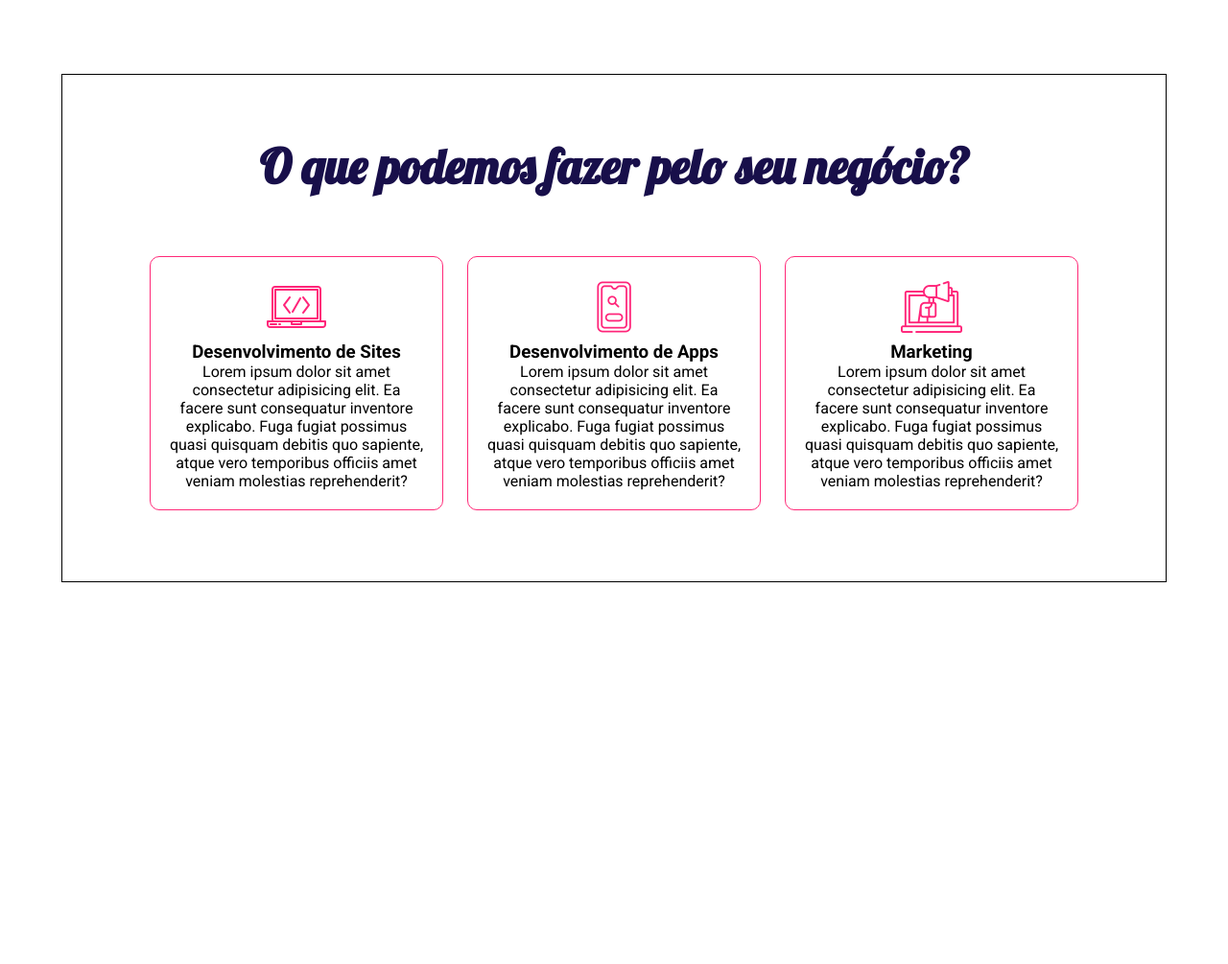
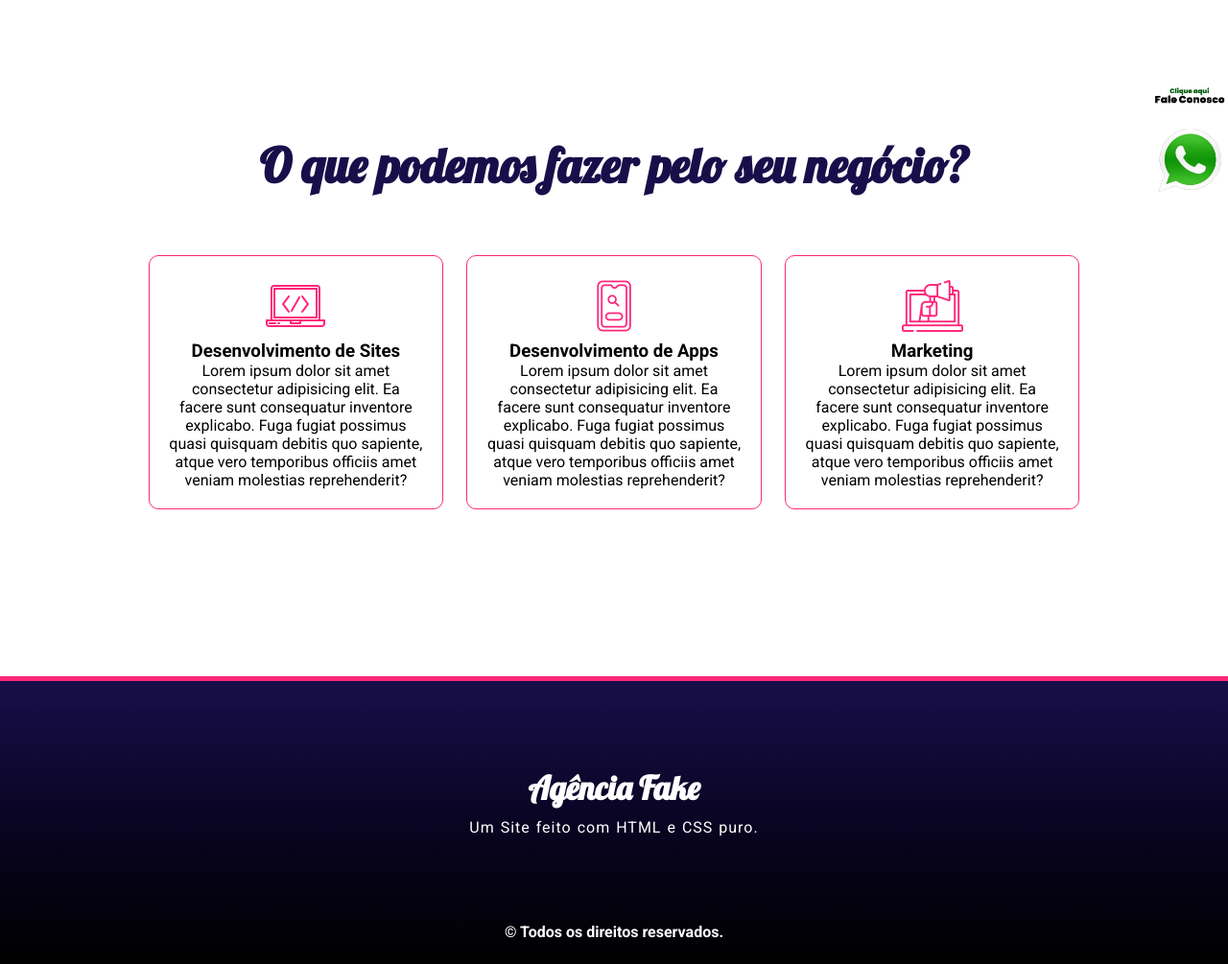
Before and after one commit to debaldi/site-responsivo-agencia, a plain HTML site: page index.html in a window 1280 px wide. Shown: the part 587-1592 px from the top of the page at 96% size. Before the commit the page ends 1194 px from the top, so only its background shows below. Drawn offline with Linux system fonts and the light colour scheme.

Commit message:
update css

```diff
--- a/css/style.css
+++ b/css/style.css
@@ -18,10 +18,12 @@ body{
 .navbar{
     display: flex;
     flex-flow: row wrap;
+    position: fixed;
     height: 100px;
-    /* background-color: cadetblue; */
+     background-color: white;
     justify-content: center;
     align-items: center;
+    width: 100%;
 }
 .logo{
     flex: 20%;
@@ -63,10 +65,12 @@ body{
     background-color: #FF2978;
 }
 
+/* HEADER */
 .header{
     display: flex;
     flex-flow: row wrap;
     height: auto;
+    padding-top: 100px;
     background-color: white;
     justify-content: center;
     align-items: center;
@@ -101,6 +105,7 @@ body{
     background-color: #FF2978;
     color: white;
     padding: 20px;
+    margin-top: 10px;
     text-transform: uppercase;
     border-radius: 5px;
     text-decoration: none;
@@ -121,8 +126,7 @@ section{
     margin-right: 5%;
     padding: 5%;
     text-align: center;
-    width: 90%;
-    border: 1px solid black;
+    /* border: 1px solid black;*/
 }
 section h2{
     width: 100%;
@@ -151,7 +155,7 @@ section h2{
 .card:hover{
     background-color: #FF2978;
     color: white;
-    padding: 40xp;
+    padding: 46px;
 }
 .card:hover img{
     display: none;
@@ -162,3 +166,37 @@ section h2{
 .card:hover .texto-oculto{
     display: block;
 }
+
+/* FOOTER */
+footer{
+    margin-top: 100px;
+    height: 300px;
+    background-image: linear-gradient(180deg, #180F4A, #090422, black);
+    text-align: center;
+    border-top: 5px solid #FF2978;
+}
+.logo-rodape{
+    padding: 90px;
+}
+.agencia{
+    font-family: 'Lobster', cursive;
+    color: white;
+    font-size: 34px;
+    padding-bottom: 10px;
+}
+footer .logo-rodape > p:nth-child(2){
+    color: white;
+    word-spacing: 1px;
+    letter-spacing: 1px;
+}
+span{
+    font-weight: bold;
+    color: white;
+}
+
+.whats{
+    position: fixed;
+    right: 0px;
+    bottom: 0px;
+    width: 80px;
+}
--- a/index.html
+++ b/index.html
@@ -83,5 +83,16 @@
         </div>
     </section>
 
+    <footer>
+        <div class="logo-rodape">
+            <h1 class="agencia">Agência Fake</h1>
+            <p>Um Site feito com HTML e CSS puro.</p>
+        </div>
+
+        <span>© Todos os direitos reservados.</span>
+    </footer>
+
+    <a href="https://api.whatsapp.com/send?phone=5565992574241&text=Bem%20Vindo!%20Fale%20com%20Emerson%20de%20Baldi" target="_blank"><img class="whats" src="img/whats.png" alt=""></a>
+
 </body>
 </html>
```
